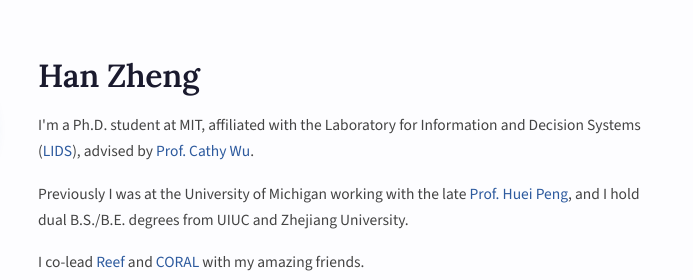
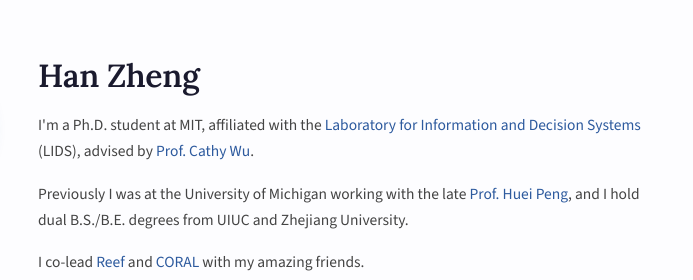
Before and after one commit to MikeZheng777/MikeZheng777.github.io, a plain HTML site: page index.html in a window 1280 px wide. Shown: the top 280 px of the page, 384-1077 px from the left. Drawn offline with nearby package versions, Linux system fonts and the light colour scheme.

Commit message:
Refactor bio section in index.html
Updated the bio section to improve clarity and readability.

```diff
--- a/index.html
+++ b/index.html
@@ -181,7 +181,7 @@
     <div class="header-info">
       <h1>Han Zheng</h1>
       <p class="bio">
-        I'm a Ph.D. student at MIT, affiliated with the Laboratory for Information and Decision Systems (<a href="https://lids.mit.edu">LIDS</a>), advised by
+        I'm a Ph.D. student at MIT, affiliated with the <a href="https://lids.mit.edu">Laboratory for Information and Decision Systems</a> (LIDS), advised by
         <a href="https://www.wucathy.com">Prof. Cathy Wu</a>.
       </p>
       <p class="bio">
```
